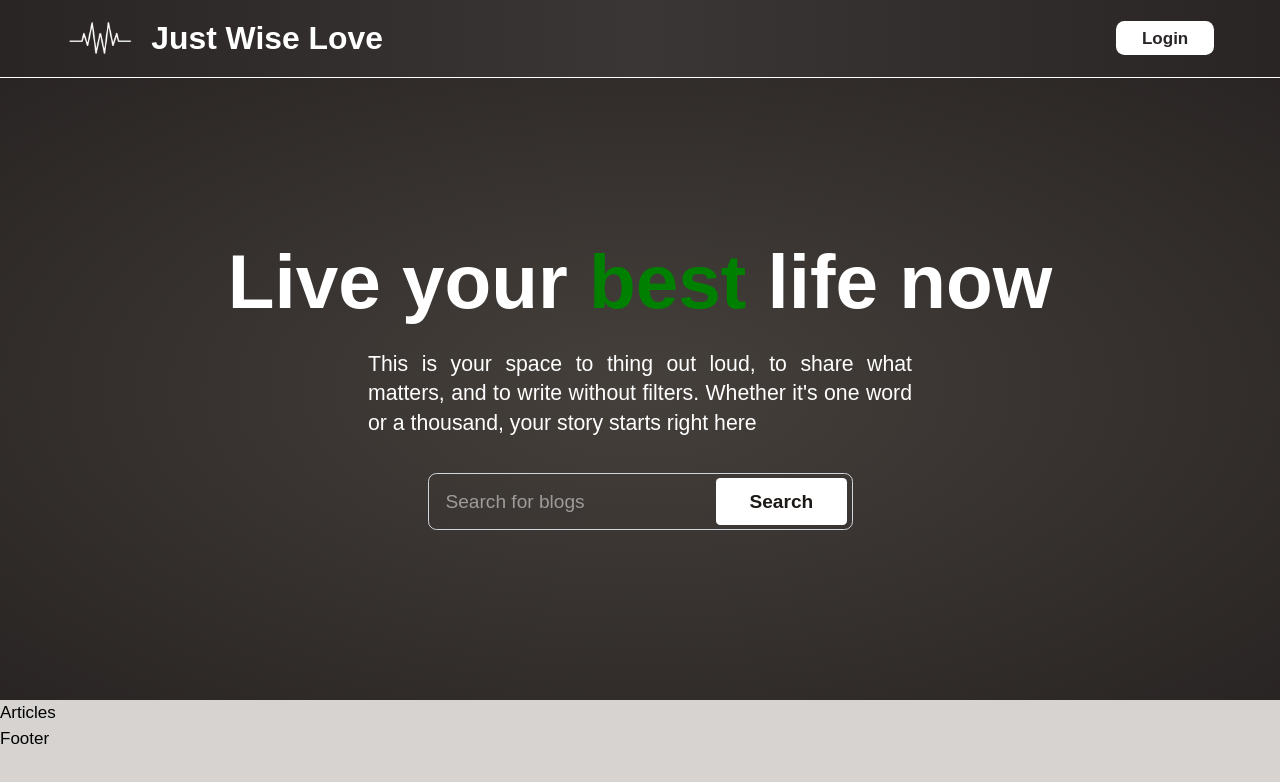
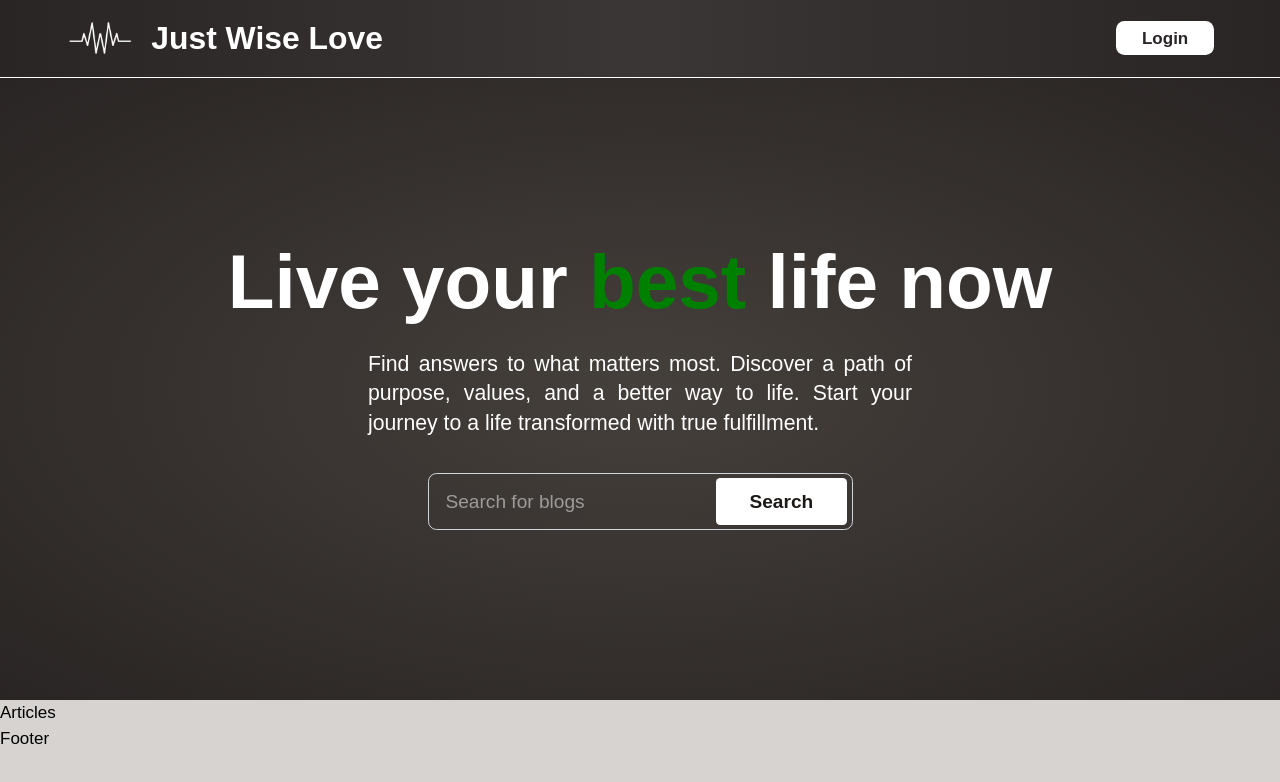
Before and after one commit to glenniii-dev/justwiselove, a React (Vite) app in the folder client/: page / in a window 1280 px wide. Shown: the top 782 px of the page. Built offline with nearby package versions, Linux system fonts and the light colour scheme; a web font is replaced by a local one.

Commit message:
Adjusted subheading

```diff
--- a/client/src/components/home/Hero.tsx
+++ b/client/src/components/home/Hero.tsx
@@ -3,7 +3,7 @@ export default function Hero() {
     <section className='flex flex-col items-center justify-center border-t-[1px] border-white py-40 px-10 sm:px-20 w-screen bg-radial from-stone-700 to-stone-800 text-white'>
       <h1 className="text-6xl md:text-7xl font-semibold sm:leading-16">Live your <span className="text-green"> best</span> life now</h1>
 
-        <p className="my-6 sm:my-8 max-w-2xl m-auto text-lg md:px-18 lg:px-20 md:text-xl mx-auto text-justify">This is your space to thing out loud, to share what matters, and to write without filters. Whether it's one word or a thousand, your story starts right here</p>
+        <p className="my-6 sm:my-8 max-w-2xl m-auto text-lg md:px-18 lg:px-20 md:text-xl mx-auto text-justify">Find answers to what matters most. Discover a path of purpose, values, and a better way to life. Start your journey to a life transformed with true fulfillment.</p>
 
         <form className="flex justify-between w-90 lg:w-100 max-sm:scale-75 border border-gray-300 bg-transparent rounded-lg overflow-hidden text-lg">
           <input type="text" placeholder="Search for blogs" required className="w-full pl-4 outline-none" />
--- a/client/src/index.css
+++ b/client/src/index.css
@@ -1,4 +1,8 @@
 @import "tailwindcss";
+
+::-webkit-scrollbar {
+  display: none; /* Hide All Scrollbars */
+}
 
 html {
   font-family: 'Smooch Sans', sans-serif;
```
